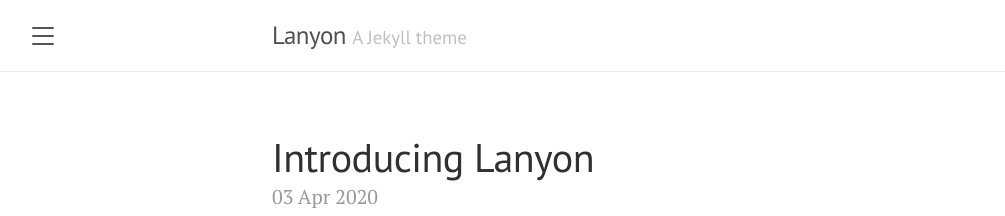
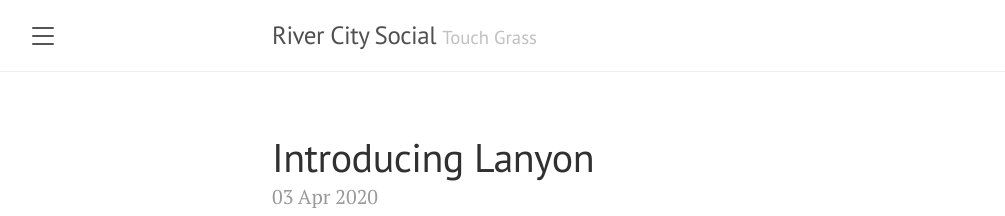
Before and after one commit to NateHPS/rcs, a Jekyll site: the page built from index.html, in a window 1280 px wide and 900 px high. Shown: the top 216 px of the window, without its empty margins (8-1013 px from the left). Built offline with Jekyll 4.4.1, drawn with Linux system fonts in a browser that asks for light colours; the list of posts is cut into pages by our own code.

Commit message:
Update _config.yml

```diff
--- a/_config.yml
+++ b/_config.yml
@@ -1,17 +1,17 @@
 # Setup
-title:               Lanyon
-tagline:             'A Jekyll theme'
-description:         'A reserved <a href="https://jekyllrb.com" target="_blank">Jekyll</a> theme that places the utmost gravity on content with a hidden drawer. Made by <a href="https://twitter.com/mdo" target="_blank">@mdo</a>.'
-url:                 http://lanyon.getpoole.com
+title:               River City Social
+tagline:             'Touch Grass'
+description:         'Grassroots local event sharing'
+url:                 http://rivercitysocial.org
 baseurl:             ''
 paginate:            5
 permalink:           pretty
 
 # About/contact
 author:
-  name:              Mark Otto
-  url:               https://twitter.com/mdo
-  email:             markdotto@gmail.com
+  name:              N8 T
+  url:               https://natetreme.com
+  email:             nathantreme@gmail.com
 
 # Gems
 plugins:
```
